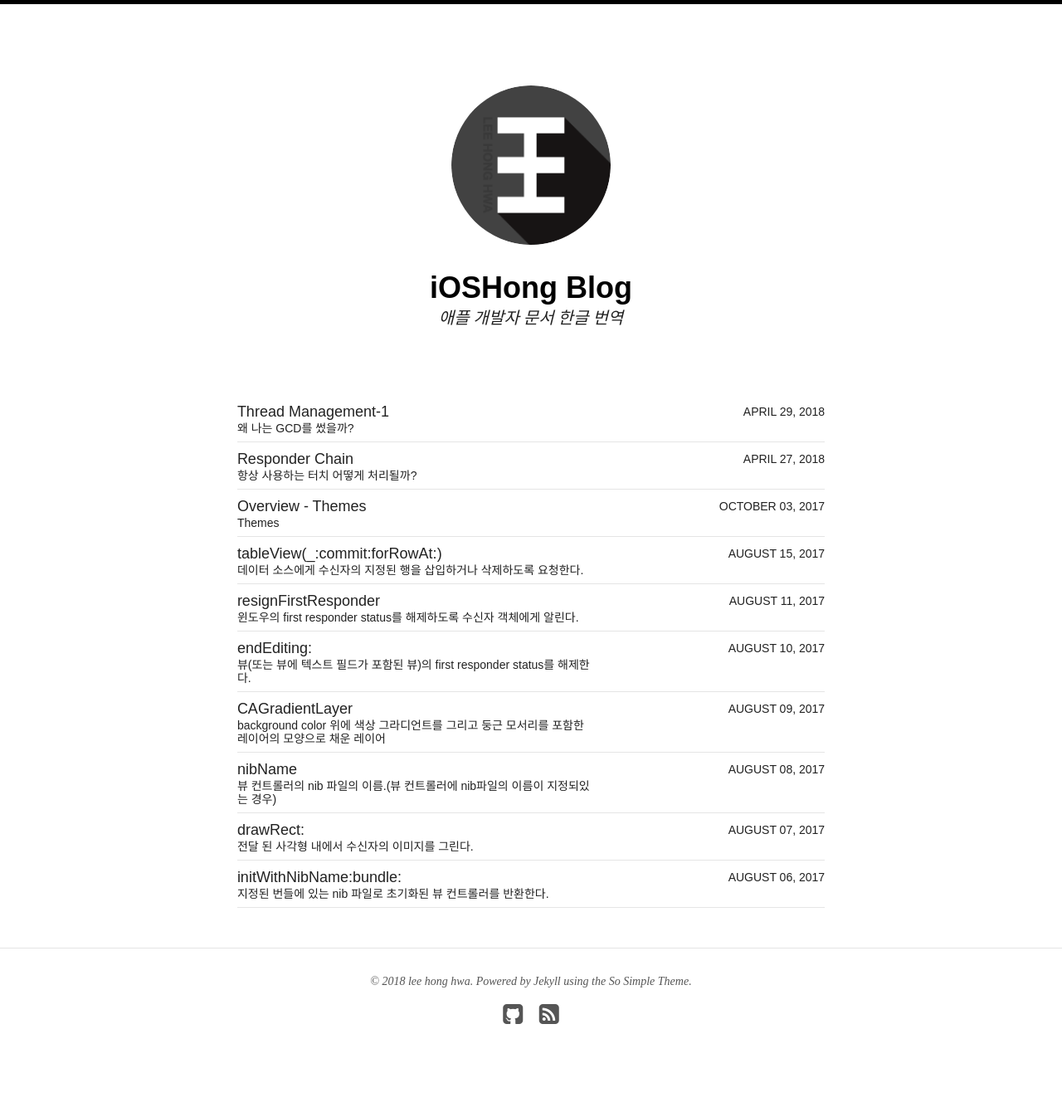
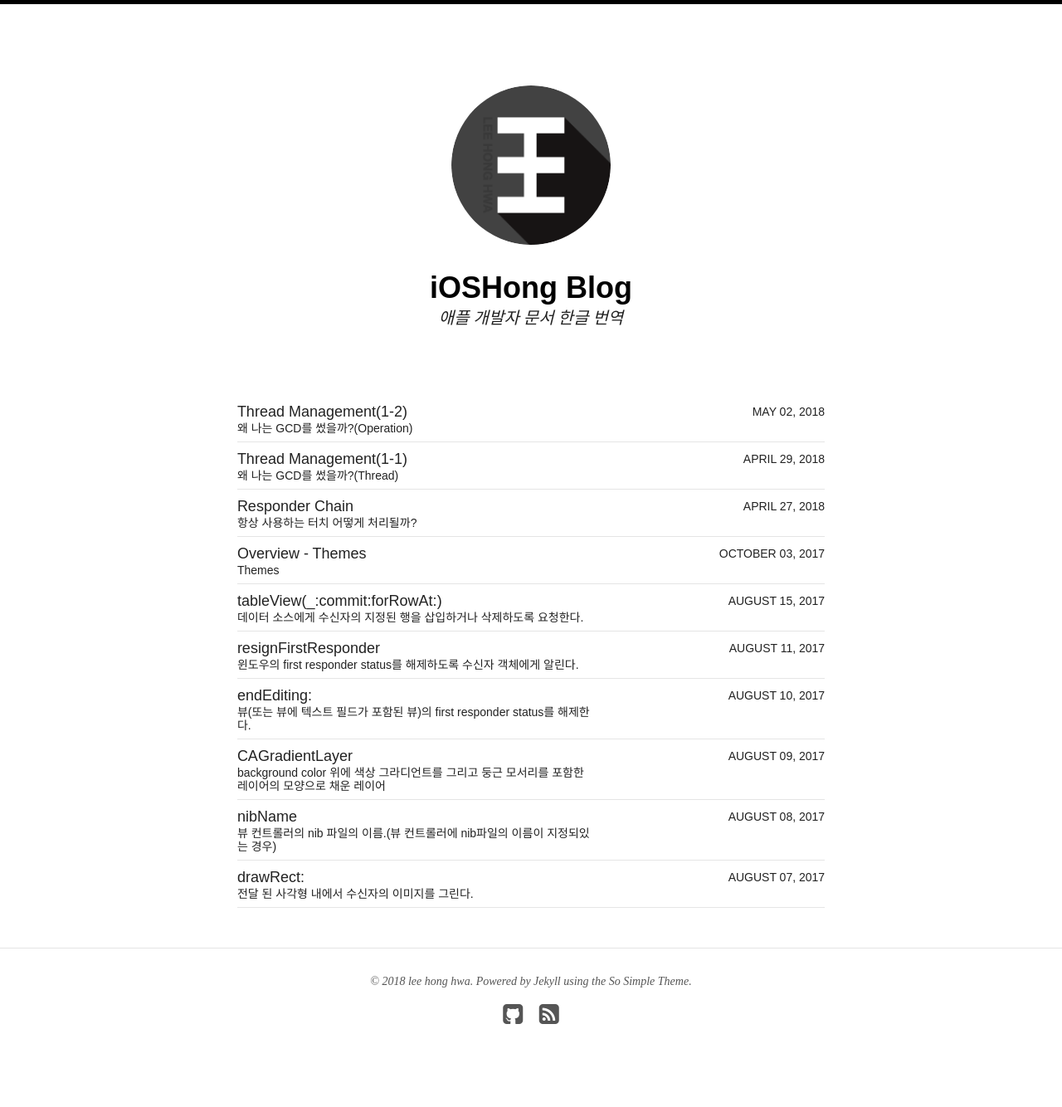
Before and after one commit to LeeHongHwa/leehonghwa.github.io, a Jekyll site: the page built from index.html, in a window 1280 px wide. Shown: the whole page at 83% size. Built offline with Jekyll 4.4.1, drawn with Linux system fonts in a browser that asks for light colours; nearby versions of some CDN libraries; some of the changed lines change nothing that is shown.

Commit message:
add blog operation

````diff
--- a/_posts/blog/2018-04-30-threadManagementNSThread.md
+++ b/_posts/blog/2018-04-30-threadManagementNSThread.md
@@ -1,6 +1,6 @@
 ---
 layout: post
-title: "Thread Management-1"
+title: "Thread Management(1-1)"
 modified:
 categories: blog
 excerpt:
@@ -9,11 +9,11 @@ image:
   feature:
 date: 2018-04-30T08:50:00+09:00
 ---
-**왜 나는 GCD를 썼을까?**
+**왜 나는 GCD를 썼을까?(Thread)**
 
 ----
 
-### iOS에서 Thread 관리하기-1(NSThread)
+### iOS에서 Thread 관리하기 1-1 (NSThread)
 
 비동기 작업을 해야지 하면 습관적으로
 
--- /dev/null
+++ b/_posts/blog/2018-05-02-threadManagementOperation.md
@@ -0,0 +1,284 @@
+---
+layout: post
+title: "Thread Management(1-2)"
+modified:
+categories: blog
+excerpt:
+tags: [Documentation, Foundation, Task Management, Operation]
+image:
+  feature:
+date: 2018-05-02T09:00:00+09:00
+---
+**왜 나는 GCD를 썼을까?(Operation)**
+
+----
+
+### iOS에서 Thread 관리하기 1-2 (NSOperation)
+
+이번 블로그는 [NSOperation(Operation)][Operation]과 [NSOperationQueue(OperationQueue)][OperationQueue]의 문서를 보도록 하겠습니다.
+
+예전에 원본을 번역해야지 하는 생각으로 글을 쓰다가 저도 무슨 말인지 모르는데 그냥 해석해놓은 느낌으로 쓴 적이 있습니다.
+그런 글 쓰는방식이 좋지 않은 것 같아 이번에는 번역한 것이 아니라 이해한 대로 설명드릴 거라 아마 틀릴 수도 있습니다.
+
+혹시나 틀린 점 있으면 꼭 알려주시면 감사하겠습니다.
+
+---
+
+#### Operation
+
+ 작업 하나를 나타내는 추상 클래스(추상 클래스라 하면 '공통된 기능을 가진 놈이다.' 라고 생각하면 편하다)
+
+##### 개요
+추상 클래스이기 때문에 직접 사용하지 말고 상속받아서 사용해라. 또는 기본으로 제공되는 BlockOperation을 사용해도 좋다.<br>
+추상 클래스에는 기본적인 구현이 다 되어있기 때문에 사용자들은 본인이 필요한 로직만 작성하면 된다.<br>
+operation 한번만 실행 가능하며, 일반적으로는 OperationQueue에 추가하면 OperationQueue는 직접 thread에서 operation을 실행시키거나 dispatch GCD라고 알려진 libdispatch library를 사용해서 operation을 실행시킨다.<br>
+start() 메서드를 사용해서 operation을 직접 사용할 수 있지만 작업이 준비되지 않은 상태에서 실행 시키면 exception을 발생시키므로 추가적인 코드를 사용해야한다.(isReady 프로퍼티 사용)
+
+##### Operation Dependencies (Dependencies란 말그대로 의존적, B작업을 하려면 A가 있어야해)
+addDependency(_:) 메서드를 사용해서 B의 작업이 끝날때 A작업을 실행해줘 라고 할 수 있다.<br>
+removeDependency(_:)를 사용하면 지울수 있다.<br>
+A의 작업이 A-1, A-2, A-3 있다면 A-3이 끝나면 B는 준비상태가 된다.<br>
+A의 작업이 완료가 되면은 B가 시작될 텐데 A의 작업이 끝났다는 게 성공적으로 끝난 건지 실패로 끝났는지 모르므로 추가적인 작업을 해줘야 한다.
+
+##### KVO-Compliant Properties
+아래는 operation 클래스에서 KVC와 KVO를 준수하는 프로퍼티 목록이다. 상속해서 프로퍼티를 추가하는 경우에는 KVC와 KVO를 준수하면 좋다.
+
+    isCancelled - read-only: 취소 요청이 들어왔냐?
+    isAsynchronous - read-only: operation이 concurrently하냐?
+    isExecuting - read-only: operation 실행 중이냐?
+    isFinished - read-only: operation 성공이거나 취소되거나 끝난 상태
+    isReady - read-only: operation 할 꺼니?
+    dependencies - read-only
+    queuePriority - readable and writable: QOS
+    completionBlock - readable and writable
+
+KVO의 알림이 어느 thread에서 실행될지 몰라 cocoa binding(view와 관련된 행위라 main thread에서만 실행되어야 하므로)은 피해야 한다. 그렇지만 cocoa binding은 UIKit에서는 지원하지 않는 것으로 알고 있다.(아니라면 알려주세요) 따라서 신경쓸 필요가 없다.<br>
+<sub>Important: Cocoa bindings is available to Cocoa Objective-C applications running OS X version 10.3 and later<sub>
+
+##### Multicore Considerations
+hread는 stack만이 독립된 자원이기 때문에 다른 메모리에 있는 자원들을 공유할 때 안전해야 한다. operation 클래스에서는 멀티 코어까지 고려해서 안전하게 메서드를 호출할 수 있다. 그렇지만 operation 클래스를 상속받고 메서드를 재정의 하면 내가 알아서 thread-safe 하게 동기적으로 처리해야 한다.
+
+##### Asynchronous VS Synchronous Operations
+queue에 넣지 않고 수동으로 시작하는 경우는 기본으로는 별도의 thread를 만들지 않고 현재 thread에서 동기적으로 실행된다. 반면 비동기 작업을 하려면 별도의 thread에서 비동기 메서드로 작업을 해야 한다.
+
+queue에 넣고 동기로 일을 처리하면 operation 하나당 하나의 thread에서 작업을 한다 따라서 상태를 추적하는 것이 쉽지만 수동으로 비동기 작업을 한다고 한다면 (하나의 operation을 multi thread로 작업을 처리할 경우) 내가 알아서 KVO를 사용해서 모니터링하고 상태의 변경사항을 보는 코드가 생겨야 한다. 상황에 맞게 해야 하지만 queue에 넣고 쓰는 걸 추천한다. 쓰게 된다면 각 operation마다 각각 thread를 만들어 순차적으로 실행되고 각각 operaion(각기 다른 thread) 들은 operation queue의 maxConcurrentOperationCount 프로퍼티에 따라 concurrent 하게 작동이 된다.
+
+operation queue에 operation을 추가한다면 operation의 isAsynchronous의 프로퍼티값이 무엇이든지 single thread에서 작업이 된다. 즉 multi thread로 할  생각 이여도 무시된다.
+
+---
+
+##### Subclassing Notes
+concurrently or non-concurrently 둘 중 뭘로 할건가에 따라서 달라진다.
+
+###### Methods to Override
+
+###### non-concurrently
+일반적으로 main() 메서드만 재정의 하면된다.
+main()
+이 메서드 안에서 작업을 실행하면 된다. 그리고 만약에 data의 setter랑 getter를 custom 하게 만든다면 thread-safe하게 만들어야한다.
+
+###### concurrently
+많은 메서드를 재정의 해야 한다. 아래 최소한 이건 재정의 해야 한다고 쓰여있는 목록이다.
+
+start()
+isAsynchronous
+isExecuting
+isFinished
+
+start()에서 비동기 방식으로 작업을 하고 isExecuting 프로퍼티도 thread-safe 하게 설정하고 적절하게 KVO 알림을 보내야 한다.
+
+작업 완료 또는 취소 시에 isExecuting 및 isFinished 프로퍼티의 값을 thread-safe 하게 설정하고 적절하게 KVO 알림을 보내야 한다.
+취소된 경우도 isFinished를 true로 해야 한다는 것을 잊지 말자.
+
+    중요한 점
+    start()에서 super를 호출해야 한다. operation을 시작하기 전에 operation이 isCancelled 상태이면 중단해야 한다.
+
+위에 내용만 override 하면 거의 되지만 dependency를 custom 하게 하려면 isReady의 KVO 알림을 적절하게 제공해야 한다. 그 뒤에는 Operation 클래스에 이미 정의된 되로 작업이 될 것이다.
+
+---
+
+##### Maintaining Operation Object States
+내부적으로 현재 작업 상태를 외부에게 알려주는데 올바르게 알려줘야한다.
+
+###### isReady
+작업을 실행할 상태이면 true, 아니면 false를 반환한다.
+
+###### isExecuting
+operation이 진행중이라면 true 아니면 false를 반환하고 concurrently한 operation을 구현한다면 다른 프로퍼티로 교체하고 KVO 설정도 해줘야한다.
+
+###### isFinished
+operation이 취소되거나 완료된다면 true 그렇지 않다면 false를 반환한다.
+true를 반환할때 까지 operation queue는 대기하고 있고, dependency로 등록 되있는 operation도 기다리므로 start()메서드를 사용해서 concurrently 하게 작업을 하는경우 isFinished상태에 대한 적절한 KVO 알림을 해줘야 한다.
+
+###### isCancelled
+작업 취소 요청이 들어왔으면 ture 아니면 false를 반환한다. 언제 어디서 취소 요청이 들어올지 모르므로 긴 시간이 걸리는 작업 앞뒤에 isCancelled 프로퍼티를 자주 사용해서 취소됐다면 return 시켜 줘야 한다.
+
+---
+
+##### Responding to the Cancel Command
+operation queue에 넣은 operation 을 취소 요청을 하려면 cancel() 메서드를 사용하면 되고cancelAllOperations()를 하면 전체 취소 요청을 할 수 있다. 말 그대로 취소 요청이지 즉시 중단된다는 것은 아니다. operation에서 이 상태 값을 보고 return을 시켜줬다면 취소가 잘 됐을 것이다. operation이 operation queue에 등록되기 전에 cancel이 된다면 기본적으로 operation은 return 시킨다. (queue에 추가되거나 start 하기 전에 isCancelled를 확인한다는 뜻이다.)
+
+---
+
+#### Operation Queue
+
+ operation 관리자
+
+##### 개요
+우선순위와 준비 상태에 따라 실행되며 isFinished 상태가 true 이면 operation은 queue에 제거되고 직접 제거할 수는 없다.
+
+    중요한 점
+    Suspending 상태 이면 finished 상태가 아니므로 memory leak이 날 수 있다.
+
+##### Determining Execution Order
+operation의 의존성과, 우선순위, 태에 따라 실행되며, 우선순위가 같고 상태가 isReady == true 이면 queue에 등록된 순서대로 실행된다.
+
+##### Canceling Operations
+cancel() 메서드는 취소 요청을 하는 거지 바로 취소를 한 것은 아니다.<br>
+operation에서 작업을 할 때 isCancelled 메서드를 자주 확인하며 그에 따른 처리를 해야 한다.<br>
+operation queue에 등록되었지만 실행되지 않은 operation은 내부에서 start() 메서드를 호출할 때 기본 구현으로 이를 체크할 것이므로 괜찮다.
+
+    중요한 점
+    dependency때문에 기다리고 있는 operation을 취소하면 dependency를 무시하고 가능한 빨리 start() 메서드를 실행시켜 완료 상태로 변경해 준다.
+
+##### KVO-Compliant Properties
+OperationQueue 클래스는 KVC, KVO를 준수한다.
+
+    operations - read-only
+    operationCount - read-only
+    maxConcurrentOperationCount - readable and writable
+    isSuspended - readable and writable
+    name - readable and writable
+
+##### Thread Safety
+multi thread(operation 하나당 thread 하나)에서 사용하는 것이 객체에 대한 접근을 동기화할 수 있어서 안전하다.
+Dispatch framework를 사용하여 queue에 들어있는 작업들을 시작한다.
+---
+
+제 마음대로 사용해 보겠습니다.
+
+``` swift
+class OperationViewController: UIViewController {
+
+    let operationQueue: OperationQueue = {
+        var queue = OperationQueue()
+        queue.name = "operation-queue"
+        //한번에 몇개 실행할건가?
+        queue.maxConcurrentOperationCount = 2
+        return queue
+    }()
+
+    let taskNumber = ["1", "2", "3", "4", "5", "6", "7", "8"]
+    let taskString = ["a", "b", "c", "d", "e", "f", "g", "h"]
+
+    @IBAction func didTapOperationTriggerButton(_ sender: UIButton) {
+        /*
+            add operation 할 때마다 thread를 만들어 준다.
+            operation이 끝나면 thread를 없애준다.
+         */
+
+        /*
+         closure
+        operationQueue.addOperation {
+            for numberString in self.taskNumber {
+                print("\(Thread.current): \(numberString)")
+            }
+        }
+        operationQueue.addOperation {
+            for string in self.taskString {
+                print("\(Thread.current): \(string)")
+            }
+        }
+         */
+
+        //Operation subClass
+        operationQueue.addOperation(CustomOperation(taskElement: taskNumber))
+        operationQueue.addOperation(CustomOperation(taskElement: taskString))
+
+        /*
+         Start
+         현재 메서드를 호출하는 thread에서 실행됨
+         CustomOperation(taskElement: taskNumber).start()
+         */
+    }
+}
+
+class CustomOperation: Operation {
+    var flag = 0
+    let taskElement: [String]
+
+    init(taskElement: [String]) {
+        self.taskElement = taskElement
+    }
+
+    override func main() {
+        guard !isCancelled else { return }
+        task()
+    }
+
+    func task() {
+        for element in self.taskElement {
+            print("\(Thread.current): \(element)")
+        }
+
+        flag += 1
+        if flag == 3 {
+            //테스트를 위해서 operation안에 flag를 넣었다.
+            cancel()
+        }
+        //cancel을 한다고 현재 진행중인 메서드가 끝나는것은 아니므로 이렇게 상태값을 확인한뒤 return 시켜줘야한다.
+        guard !isCancelled else { return }
+        task()
+    }
+}
+
+// MARK: - Image
+class ImageData {
+    enum State {
+        case new
+        case downloaded
+    }
+
+    var state: State
+    var image: UIImage
+
+    init(state: State, image: UIImage) {
+        self.state = state
+        self.image = image
+    }
+}
+//이런식으로도 사용할 수 있을것 같아요
+class ImageOperation: Operation {
+    let imageData: ImageData
+
+    init(imageData: ImageData) {
+        self.imageData = imageData
+    }
+
+    override func main() {
+        if imageData.state == .new {
+            //시작하기전 검사
+            guard !isCancelled else { return }
+            //imageData.image = 이미지 다운로드
+            //오래걸리는 작업 후 검사
+            guard !isCancelled else { return }
+            imageData.state = .downloaded
+        }
+    }
+}
+```
+
+##### 느낀점
+	1. 취소가 쉽다.
+	2. 의존성이 있는 작업을 할 때 좋을것 같다.
+	3. KVO를 제공해 상태를 알기 쉽다.
+	4. suspend하기 좋다.
+	5. operation을 상속하고 그안에서 작업을 하기 때문에 캡슐화 하기좋다.
+    6. thread를 작업단위로 만들어서 오버헤드가 클 것같다.
+    7. thread-safe 하다.
+
+<sub>잘못된 부분이 있다면 알려주시면 바로 수정하겠습니다.</sub>
+
+
+[Operation]: https://developer.apple.com/documentation/foundation/operation
+[OperationQueue]: https://developer.apple.com/documentation/foundation/operationqueue
````
